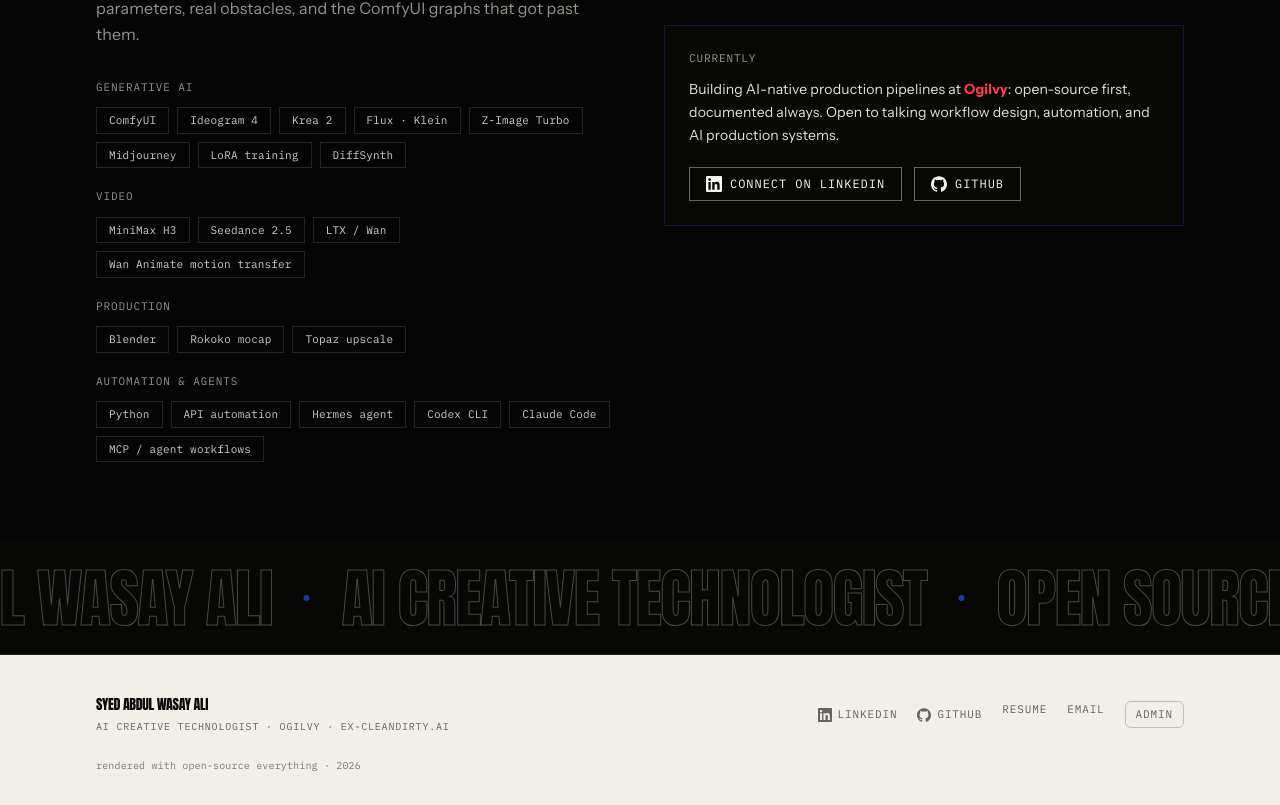
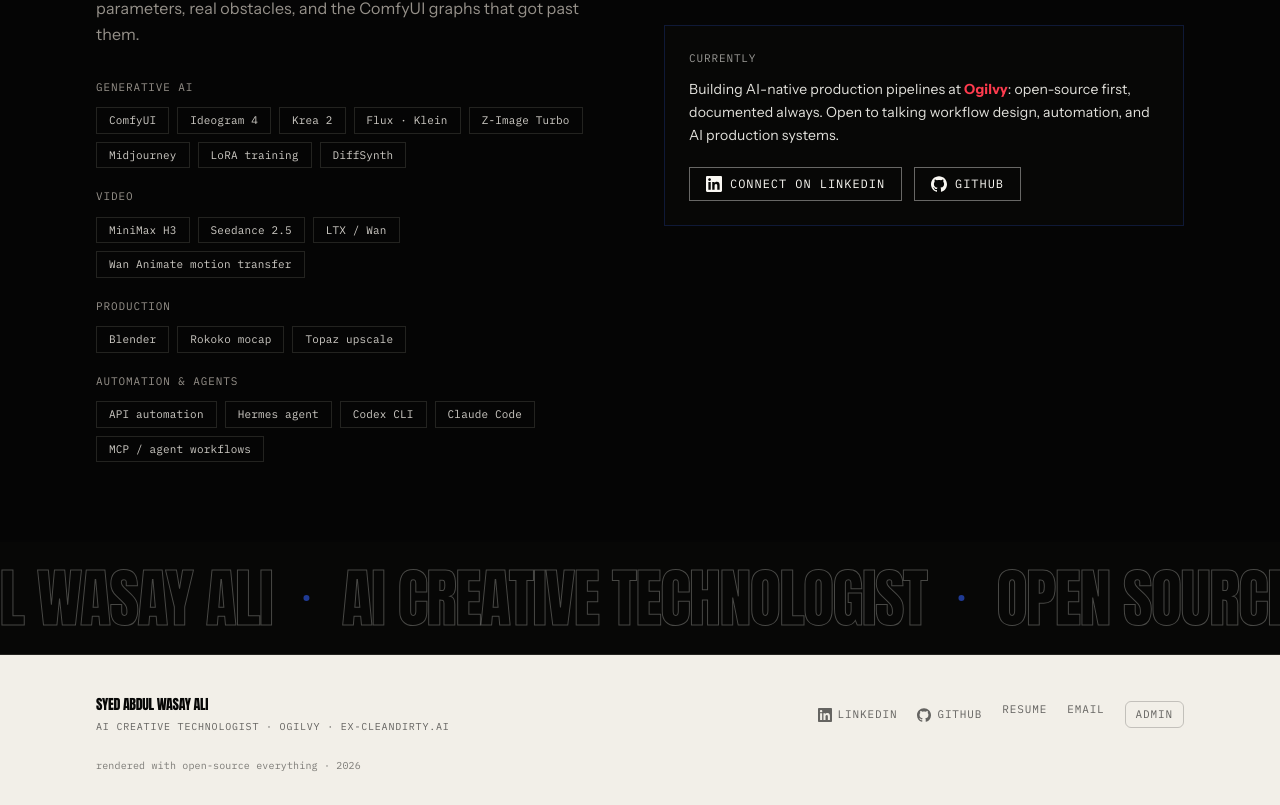
Before and after one commit to Syed-Abdul-Wasay-Ali/syed-portfolio, a React (Vite) app: page / in a window 1280 px wide. Shown: the part 6318-7123 px from the top of the page. Built offline with nearby package versions, Linux system fonts and the light colour scheme.

Commit message:
Remove Python from skills lists (About + resume); regenerate PDF

```diff
--- a/resume/resume.html
+++ b/resume/resume.html
@@ -149,7 +149,7 @@
     <p class="skills-row"><b>Generative AI:</b> ComfyUI · Ideogram 4 · Krea 2 · Flux Klein · Z-Image Turbo · Midjourney · LoRA training · DiffSynth</p>
     <p class="skills-row"><b>Video:</b> MiniMax H3 · Seedance 2.5 · LTX / Wan · Wan Animate motion transfer</p>
     <p class="skills-row"><b>Production:</b> Blender · Rokoko mocap · Topaz upscale · compositing</p>
-    <p class="skills-row"><b>Automation:</b> Python · API automation · agent workflows (Hermes, Codex CLI, Claude Code) · MCP</p>
+    <p class="skills-row"><b>Automation:</b> API automation · agent workflows (Hermes, Codex CLI, Claude Code) · MCP</p>
   </section>
 
   <section>
--- a/src/components/About.tsx
+++ b/src/components/About.tsx
@@ -57,7 +57,7 @@
   },
   {
     label: 'automation & agents',
-    items: ['Python', 'API automation', 'Hermes agent', 'Codex CLI', 'Claude Code', 'MCP / agent workflows'],
+    items: ['API automation', 'Hermes agent', 'Codex CLI', 'Claude Code', 'MCP / agent workflows'],
   },
 ]
 
```
Also changed, not shown: 1 other file (tests, documents, lock files or other folders).
